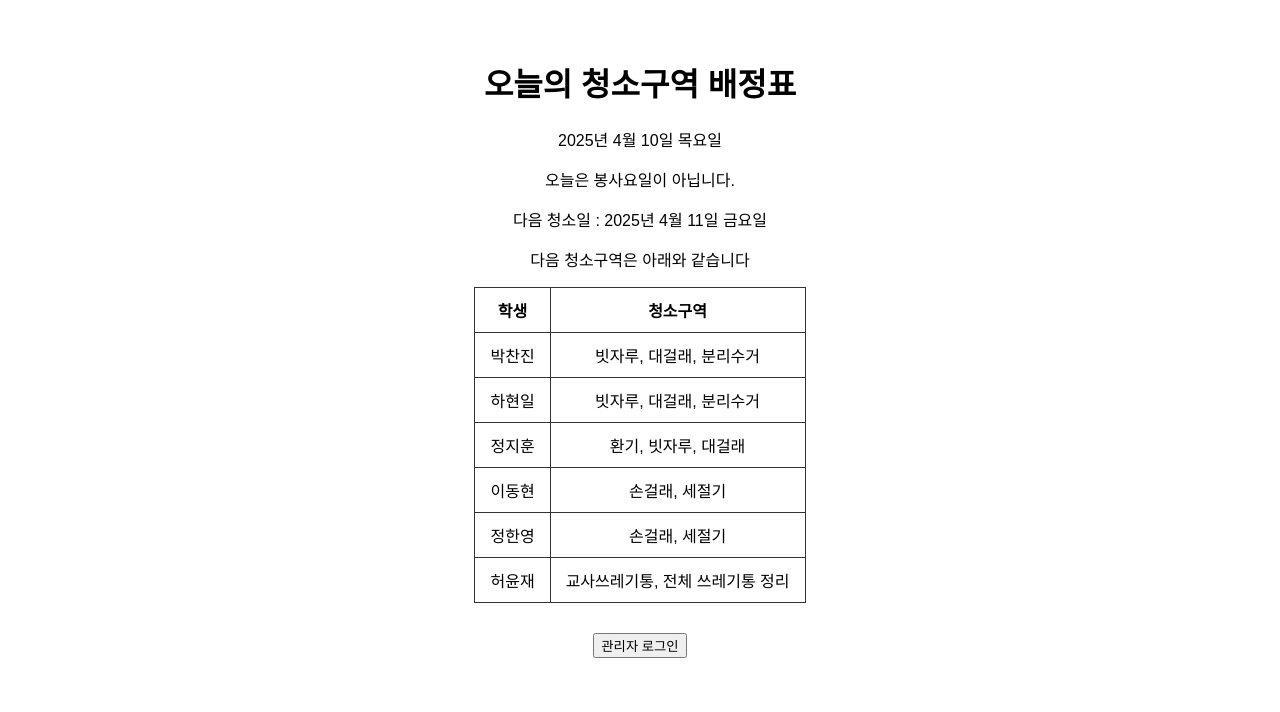
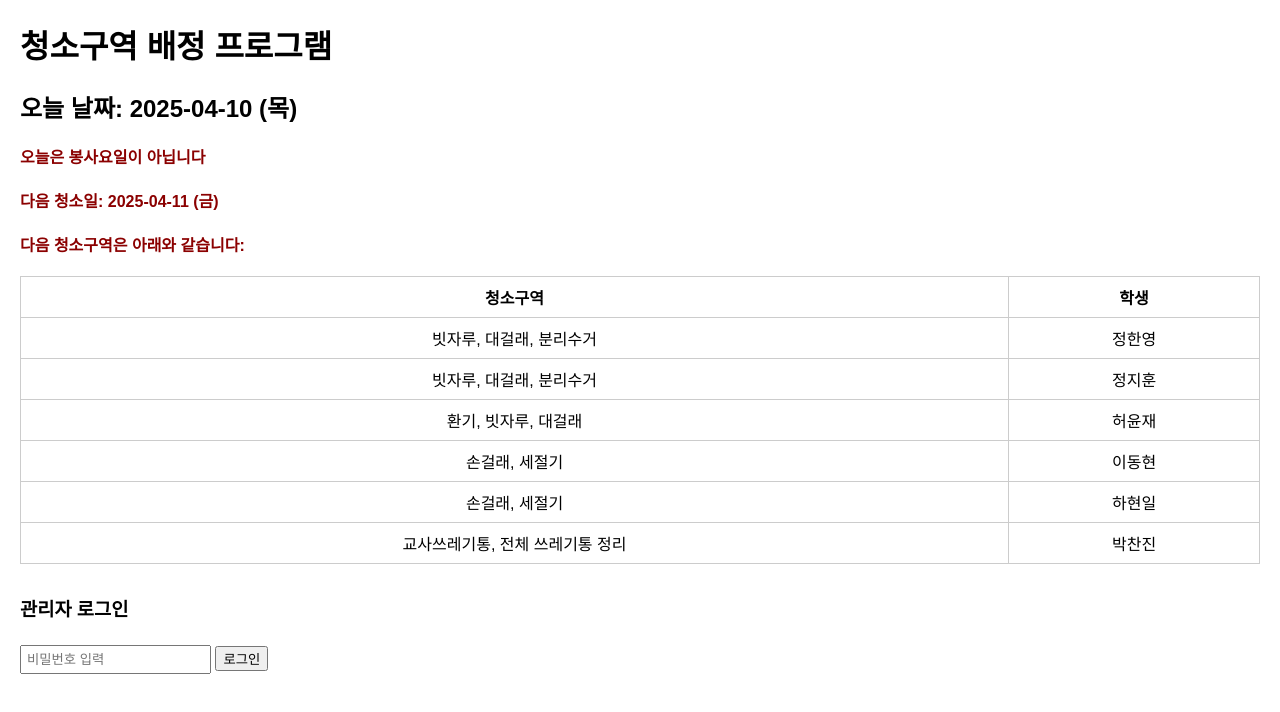
Before and after one commit to lcyua/CMTHS-cleanning, a plain HTML site: page index.html in a window 1280 px wide. Drawn offline with Linux system fonts and the light colour scheme.

Commit message:
Update index.html

```diff
--- a/index.html
+++ b/index.html
@@ -1,225 +1,173 @@
 <!DOCTYPE html>
 <html lang="ko">
 <head>
-  <meta charset="UTF-8">
-  <meta name="viewport" content="width=device-width, initial-scale=1.0">
+  <meta charset="UTF-8" />
+  <meta name="viewport" content="width=device-width, initial-scale=1.0" />
   <title>청소구역 배정 프로그램</title>
   <style>
-    body { font-family: 'Arial', sans-serif; text-align: center; padding: 30px; }
-    table { margin: 0 auto; border-collapse: collapse; }
-    td, th { border: 1px solid #333; padding: 10px 15px; }
-    input[type="password"], input[type="text"] { padding: 5px; }
-    input[type="text"] { width: 200px; }
-    #edit-area { display: none; margin-top: 20px; }
+    body { font-family: sans-serif; margin: 20px; }
+    table { border-collapse: collapse; width: 100%; margin-top: 20px; }
+    th, td { border: 1px solid #ccc; padding: 8px; text-align: center; }
     .hidden { display: none; }
+    .login-section { margin-top: 30px; }
+    input[type="password"], input[type="text"] { padding: 5px; margin: 5px 0; }
+    .editable-table input { width: 90%; padding: 4px; }
+    .notice { margin-top: 20px; font-weight: bold; color: darkred; }
   </style>
 </head>
 <body>
-  <h1>오늘의 청소구역 배정표</h1>
-  <p id="date"></p>
-  <p id="message"></p>
-  <p id="next-date"></p>
-  <p id="next-title"></p>
-  <table id="assignment-table"></table>
-  <table id="next-assignment-table"></table>
+  <h1>청소구역 배정 프로그램</h1>
+  <div id="dateDisplay"></div>
+  <div id="assignment"></div>
 
-  <div style="margin-top: 30px;">
-    <button onclick="showLogin()">관리자 로그인</button>
-    <div id="login-area" class="hidden">
-      <input type="password" id="admin-password" placeholder="비밀번호 입력">
-      <button onclick="checkPassword()">확인</button>
-      <p id="password-message" style="color:red;"></p>
+  <div class="login-section">
+    <h3>관리자 로그인</h3>
+    <input type="password" id="adminPassword" placeholder="비밀번호 입력" />
+    <button onclick="checkPassword()">로그인</button>
+    <div id="loginError" class="notice hidden">잘못된 비밀번호입니다</div>
+    <div id="editSection" class="hidden">
+      <h3>청소구역 및 학생명 변경</h3>
+      <table class="editable-table">
+        <tr><th>청소구역명</th><th>학생명</th></tr>
+        <tbody id="editTable"></tbody>
+      </table>
+      <button onclick="saveEdits()">저장하기</button>
     </div>
   </div>
 
-  <div id="edit-area">
-    <h3>청소구역/학생명 수정</h3>
-    <form id="edit-form"></form>
-    <button type="button" onclick="saveChanges()">저장</button>
-    <p id="save-message" style="color: green;"></p>
-  </div>
+  <script>
+    const areas = [
+      "빗자루, 대걸래, 분리수거",
+      "빗자루, 대걸래, 분리수거",
+      "환기, 빗자루, 대걸래",
+      "손걸래, 세절기",
+      "손걸래, 세절기",
+      "교사쓰레기통, 전체 쓰레기통 정리"
+    ];
 
-  <script>
-    let students = [];
-    let areas = [];
+    let names = ["박찬진", "이동현", "정지훈", "정한영", "하현일", "허윤재"];
 
-    function loadData() {
-      const savedStudents = localStorage.getItem("students");
-      const savedAreas = localStorage.getItem("areas");
+    const koreanDays = ['일', '월', '화', '수', '목', '금', '토'];
 
-      if (savedStudents && savedAreas) {
-        students = JSON.parse(savedStudents);
-        areas = JSON.parse(savedAreas);
-      } else {
-        students = ["박찬진", "이동현", "정지훈", "정한영", "하현일", "허윤재"];
-        areas = [
-          "빗자루, 대걸래, 분리수거",
-          "빗자루, 대걸래, 분리수거",
-          "환기, 빗자루, 대걸래",
-          "손걸래, 세절기",
-          "손걸래, 세절기",
-          "교사쓰레기통, 전체 쓰레기통 정리"
-        ];
-      }
+    function getTodaySeed(date = new Date()) {
+      const koreaTime = new Date(date.toLocaleString("en-US", { timeZone: "Asia/Seoul" }));
+      const year = koreaTime.getFullYear();
+      const month = String(koreaTime.getMonth() + 1).padStart(2, '0');
+      const day = String(koreaTime.getDate()).padStart(2, '0');
+      return `${year}-${month}-${day}`;
     }
 
-    function saveData() {
-      localStorage.setItem("students", JSON.stringify(students));
-      localStorage.setItem("areas", JSON.stringify(areas));
-    }
-
-    function getKoreanTime() {
-      const now = new Date();
-      const utc = now.getTime() + (now.getTimezoneOffset() * 60000);
-      return new Date(utc + (9 * 60 * 60000));
-    }
-
-    function getSeedDate(date = null) {
-      const today = date || getKoreanTime();
-      const weekday = today.getDay();
-      const hour = today.getHours();
-      const isBefore8AM = hour < 8;
-      let offset = 0;
-      if (isBefore8AM) offset = -1;
-      let day = new Date(today);
-      day.setDate(today.getDate() + offset);
-
-      while (![1, 3, 5].includes(day.getDay())) {
-        day.setDate(day.getDate() - 1);
-      }
-      return day.toISOString().slice(0, 10);
-    }
-
-    function getNextCleaningDate(date) {
-      const d = new Date(date);
-      for (let i = 1; i <= 7; i++) {
-        const next = new Date(d);
-        next.setDate(d.getDate() + i);
-        if ([1, 3, 5].includes(next.getDay())) {
-          return next;
-        }
-      }
-    }
-
-    function hashString(str) {
+    function hashCode(str) {
       let hash = 0;
       for (let i = 0; i < str.length; i++) {
-        hash = (hash << 5) - hash + str.charCodeAt(i);
+        const chr = str.charCodeAt(i);
+        hash = (hash << 5) - hash + chr;
         hash |= 0;
       }
-      return Math.abs(hash);
+      return hash;
     }
 
     function seededShuffle(array, seed) {
-      const result = array.slice();
-      let m = result.length, t, i;
-      while (m) {
-        i = Math.floor(random(seed) * m--);
-        t = result[m];
-        result[m] = result[i];
-        result[i] = t;
-        seed++;
+      const result = [...array];
+      let currentIndex = result.length, temporaryValue, randomIndex;
+      let random = mulberry32(seed);
+      while (0 !== currentIndex) {
+        randomIndex = Math.floor(random() * currentIndex);
+        currentIndex--;
+        temporaryValue = result[currentIndex];
+        result[currentIndex] = result[randomIndex];
+        result[randomIndex] = temporaryValue;
       }
       return result;
     }
 
-    function random(seed) {
-      const x = Math.sin(seed++) * 10000;
-      return x - Math.floor(x);
+    function mulberry32(a) {
+      return function () {
+        a |= 0; a = a + 0x6D2B79F5 | 0;
+        let t = Math.imul(a ^ a >>> 15, 1 | a);
+        t = t + Math.imul(t ^ t >>> 7, 61 | t) ^ t;
+        return ((t ^ t >>> 14) >>> 0) / 4294967296;
+      };
     }
 
-    function updateDisplay() {
-      const now = getKoreanTime();
-      const todayStr = now.toLocaleDateString('ko-KR', { weekday: 'long', year: 'numeric', month: 'long', day: 'numeric' });
-      const weekday = now.getDay();
-      document.getElementById("date").textContent = todayStr;
+    function isCleaningDay(date) {
+      const day = date.getDay();
+      return day === 1 || day === 3 || day === 5;
+    }
 
-      const message = document.getElementById("message");
-      const table = document.getElementById("assignment-table");
-      const nextDateElem = document.getElementById("next-date");
-      const nextTitle = document.getElementById("next-title");
-      const nextTable = document.getElementById("next-assignment-table");
-
-      if ([1, 3, 5].includes(weekday)) {
-        const seedDate = getSeedDate();
-        const seed = hashString(seedDate);
-        const shuffled = seededShuffle([0,1,2,3,4,5], seed);
-
-        let html = `<tr><th>학생</th><th>청소구역</th></tr>`;
-        for (let i = 0; i < 6; i++) {
-          html += `<tr><td>${students[shuffled[i]]}</td><td>${areas[i]}</td></tr>`;
-        }
-        table.innerHTML = html;
-        message.textContent = "";
-        nextDateElem.textContent = "";
-        nextTitle.textContent = "";
-        nextTable.innerHTML = "";
-      } else {
-        message.textContent = "오늘은 봉사요일이 아닙니다.";
-
-        const next = getNextCleaningDate(now);
-        const nextStr = next.toLocaleDateString('ko-KR', { weekday: 'long', year: 'numeric', month: 'long', day: 'numeric' });
-        nextDateElem.textContent = `다음 청소일 : ${nextStr}`;
-        nextTitle.textContent = `다음 청소구역은 아래와 같습니다`;
-
-        const seedDate = getSeedDate(next);
-        const seed = hashString(seedDate);
-        const shuffled = seededShuffle([0,1,2,3,4,5], seed);
-
-        let nextHtml = `<tr><th>학생</th><th>청소구역</th></tr>`;
-        for (let i = 0; i < 6; i++) {
-          nextHtml += `<tr><td>${students[shuffled[i]]}</td><td>${areas[i]}</td></tr>`;
-        }
-        nextTable.innerHTML = nextHtml;
-        table.innerHTML = "";
+    function getNextCleaningDate(fromDate) {
+      const date = new Date(fromDate);
+      while (true) {
+        date.setDate(date.getDate() + 1);
+        if (isCleaningDay(date)) return date;
       }
     }
 
-    function showLogin() {
-      document.getElementById("login-area").classList.remove("hidden");
+    function formatDate(date) {
+      return `${date.getFullYear()}-${String(date.getMonth() + 1).padStart(2, '0')}-${String(date.getDate()).padStart(2, '0')}`;
+    }
+
+    function displayAssignments() {
+      const now = new Date();
+      const koreaTime = new Date(now.toLocaleString("en-US", { timeZone: "Asia/Seoul" }));
+      const seedDate = getTodaySeed(koreaTime);
+      const seed = hashCode(seedDate);
+
+      const todayDay = koreaTime.getDay();
+      const todayStr = `${formatDate(koreaTime)} (${koreanDays[todayDay]})`;
+      document.getElementById("dateDisplay").innerHTML = `<h2>오늘 날짜: ${todayStr}</h2>`;
+
+      const assignmentDiv = document.getElementById("assignment");
+      if (isCleaningDay(koreaTime)) {
+        const order = seededShuffle([0,1,2,3,4,5], seed);
+        let html = `<table><tr><th>청소구역</th><th>학생</th></tr>`;
+        for (let i = 0; i < 6; i++) {
+          html += `<tr><td>${areas[i]}</td><td>${names[order[i]]}</td></tr>`;
+        }
+        html += `</table>`;
+        assignmentDiv.innerHTML = html;
+      } else {
+        const nextDate = getNextCleaningDate(koreaTime);
+        const nextSeed = hashCode(getTodaySeed(nextDate));
+        const order = seededShuffle([0,1,2,3,4,5], nextSeed);
+        let html = `<div class="notice">오늘은 봉사요일이 아닙니다</div>`;
+        html += `<div class="notice">다음 청소일: ${formatDate(nextDate)} (${koreanDays[nextDate.getDay()]})</div>`;
+        html += `<div class="notice">다음 청소구역은 아래와 같습니다:</div>`;
+        html += `<table><tr><th>청소구역</th><th>학생</th></tr>`;
+        for (let i = 0; i < 6; i++) {
+          html += `<tr><td>${areas[i]}</td><td>${names[order[i]]}</td></tr>`;
+        }
+        html += `</table>`;
+        assignmentDiv.innerHTML = html;
+      }
     }
 
     function checkPassword() {
-      const password = document.getElementById("admin-password").value;
-      const message = document.getElementById("password-message");
-      if (password === "1214") {
-        message.textContent = "";
-        showEditForm();
+      const input = document.getElementById("adminPassword").value;
+      const error = document.getElementById("loginError");
+      const edit = document.getElementById("editSection");
+      if (input === "1214") {
+        error.classList.add("hidden");
+        edit.classList.remove("hidden");
+        const editTable = document.getElementById("editTable");
+        editTable.innerHTML = "";
+        for (let i = 0; i < 6; i++) {
+          editTable.innerHTML += `<tr><td><input type='text' value='${areas[i]}' id='area${i}'></td><td><input type='text' value='${names[i]}' id='name${i}'></td></tr>`;
+        }
       } else {
-        message.textContent = "잘못된 비밀번호입니다";
+        error.classList.remove("hidden");
       }
     }
 
-    function showEditForm() {
-      const form = document.getElementById("edit-form");
-      form.innerHTML = "";
+    function saveEdits() {
       for (let i = 0; i < 6; i++) {
-        form.innerHTML += `
-          <div style="margin-bottom:10px;">
-            <input type="text" class="edit-area" value="${areas[i]}">
-            <input type="text" class="edit-student" value="${students[i]}">
-          </div>
-        `;
+        areas[i] = document.getElementById(`area${i}`).value;
+        names[i] = document.getElementById(`name${i}`).value;
       }
-      document.getElementById("edit-area").style.display = "block";
+      displayAssignments();
     }
 
-    function saveChanges() {
-      const areaInputs = document.querySelectorAll(".edit-area");
-      const studentInputs = document.querySelectorAll(".edit-student");
-
-      for (let i = 0; i < 6; i++) {
-        areas[i] = areaInputs[i].value;
-        students[i] = studentInputs[i].value;
-      }
-
-      saveData();
-      document.getElementById("save-message").textContent = "저장되었습니다.";
-      updateDisplay();
-    }
-
-    loadData();
-    updateDisplay();
+    displayAssignments();
   </script>
 </body>
 </html>
```
